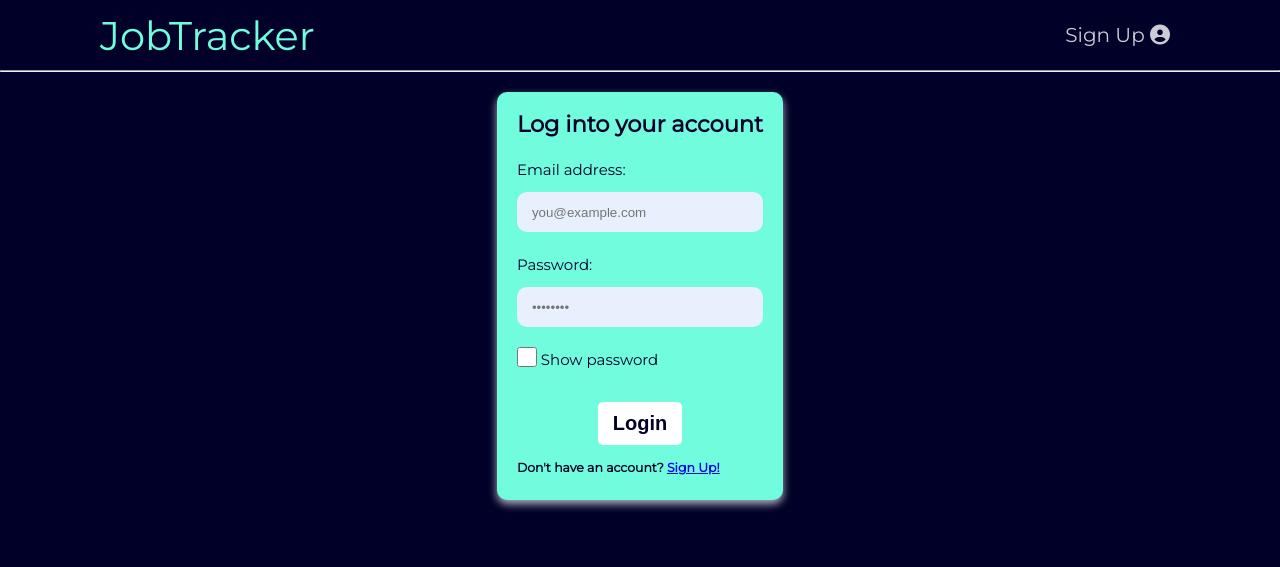
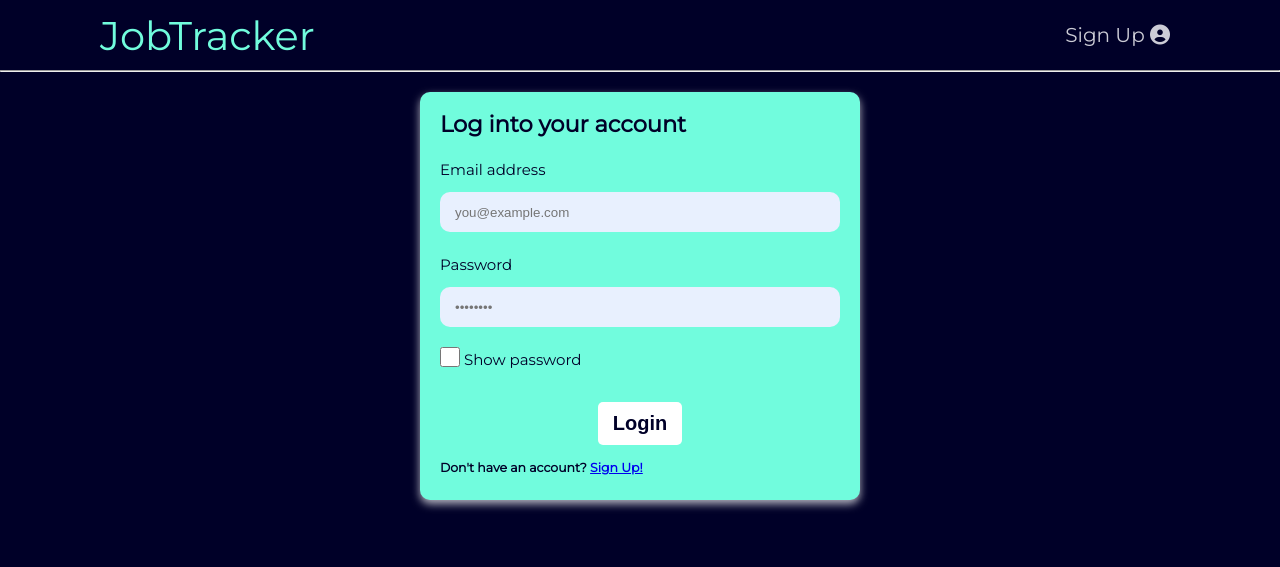
Before and after one commit to manlikeHB/job-tracker, a web app: file public/login.html in a window 1280 px wide. Shown: the top 567 px of the page. Run offline with its HTML, style and script files only (its server is not run), Linux system fonts and the light colour scheme; some libraries are stand-ins or nearby versions.

Commit message:
hotfix login page width

```diff
--- a/public/css/style.css
+++ b/public/css/style.css
@@ -398,6 +398,7 @@ body {
   color: var(--background-color);
   padding: 1.5rem;
   outline: none;
+  width: 40rem;
 }
 
 .login-input:focus {
@@ -598,4 +599,8 @@ body {
     font-size: 1.2rem;
     font-weight: 700;
   }
+
+  .login-input {
+    max-width: 25rem;
+  }
 }
--- a/public/login.html
+++ b/public/login.html
@@ -49,7 +49,7 @@
             <h2 class="login-heading">Log into your account</h2>
             <form class="form form-login">
               <div class="form-group">
-                <label class="" for="email">Email address:</label
+                <label class="" for="email">Email address</label
                 ><input
                   class="login-input"
                   id="email"
@@ -59,7 +59,7 @@
                 />
               </div>
               <div class="form-group">
-                <label class="" for="password">Password:</label
+                <label class="" for="password">Password</label
                 ><input
                   class="login-input"
                   id="password"
```
